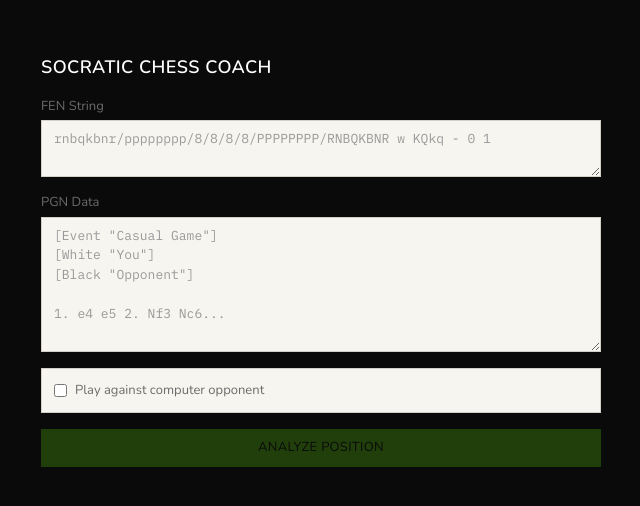
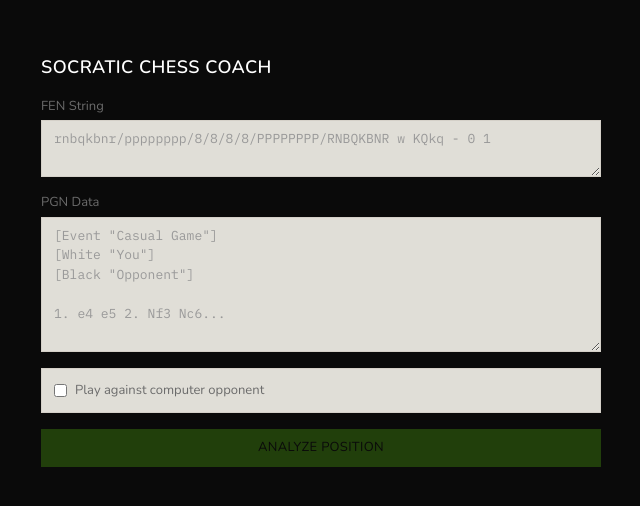
Before and after one commit to Sri-Chebrolu/chess_coach, a React (Vite) app in the folder frontend/: page / in a window 1280 px wide. Shown: the part 140-646 px from the top of the page, without its empty margins (319-959 px from the left). Built offline with nearby package versions, Linux system fonts and the light colour scheme.

Commit message:
coachpanel color change

```diff
--- a/frontend/tailwind.config.js
+++ b/frontend/tailwind.config.js
@@ -5,7 +5,7 @@ export default {
     extend: {
       colors: {
         'bg-primary': '#0a0a0a',
-        'bg-surface': '#f7f5f0',
+        'bg-surface': '#e0ded7',
         'bg-elevated': '#eae7e0',
         'border-default': '#d4d0c8',
         'text-primary': '#1a1a1a',
```
